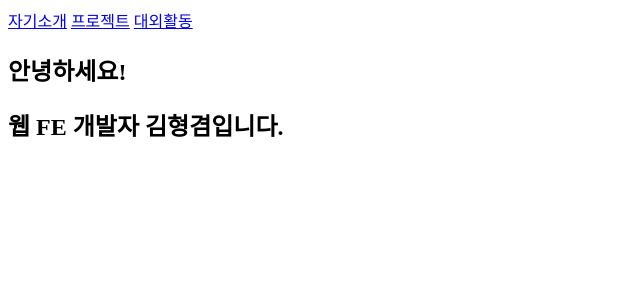
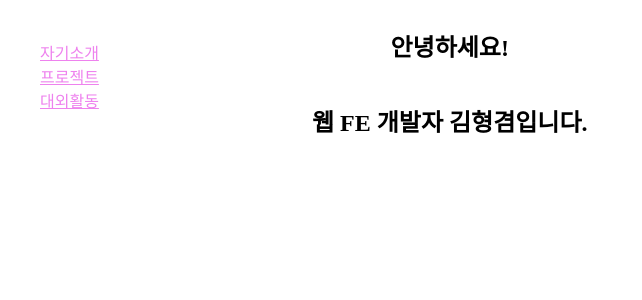
Before and after one commit to Brokyeom/Portfolio, a SvelteKit app: page / in a window 1280 px wide. Shown: the top 300 px of the page, without its empty margins (0-642 px from the left). Built offline with nearby package versions, Linux system fonts and the light colour scheme.

Commit message:
style : layout  스타일링

```diff
--- a/src/routes/+layout.svelte
+++ b/src/routes/+layout.svelte
@@ -1,18 +1,34 @@
-<script>
-</script>
-
-<section class="flex">
+<section>
 	<nav>
-		<div class="flex flex-col w-60 h-screen">
-			<a href="/" class="text-purple-500">자기소개</a>
-			<a href="/projects" class="text-purple-500">프로젝트</a>
-			<a href="/activities" class="text-purple-500">대외활동</a>
+		<div class="nav_options">
+			<a href="/">자기소개</a>
+			<a href="/projects">프로젝트</a>
+			<a href="/activities">대외활동</a>
 		</div>
 	</nav>
-	<div class="flex flex-col items-center w-full">
+	<div class="content_area">
 		<slot />
 	</div>
 </section>
 
 <style>
+	section {
+		display: flex;
+	}
+	.nav_options {
+		display: flex;
+		flex-direction: column;
+		width: 15rem;
+		height: 100vh;
+
+		margin: 2rem;
+	}
+	nav a {
+		color: violet;
+	}
+	.content_area {
+		display: flex;
+		flex-direction: column;
+		align-items: center;
+	}
 </style>
```
